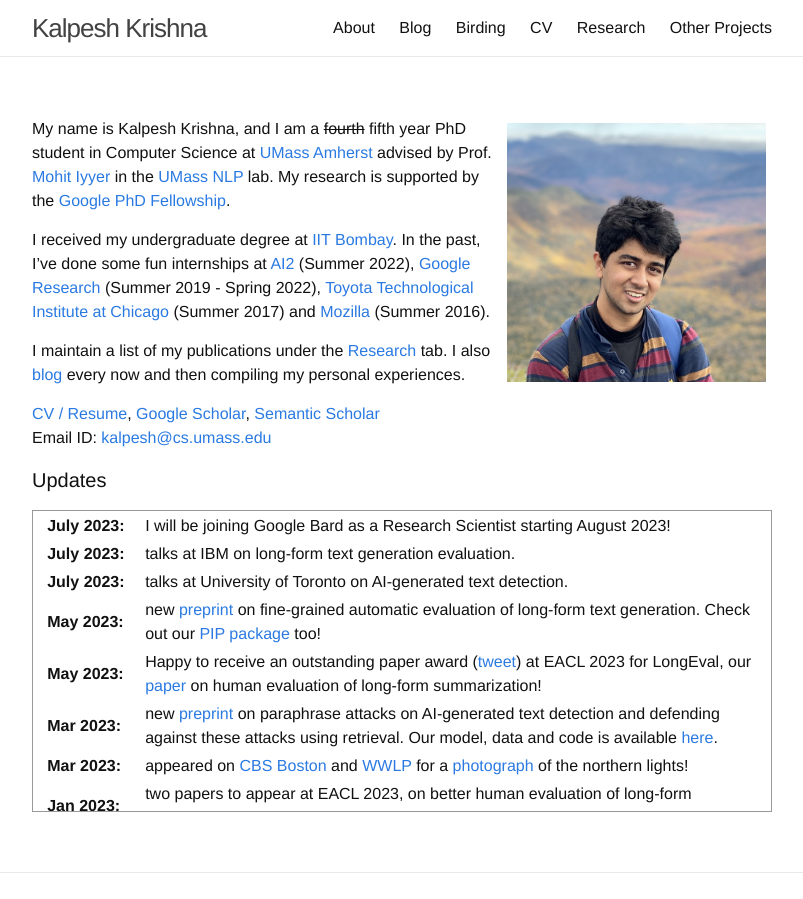
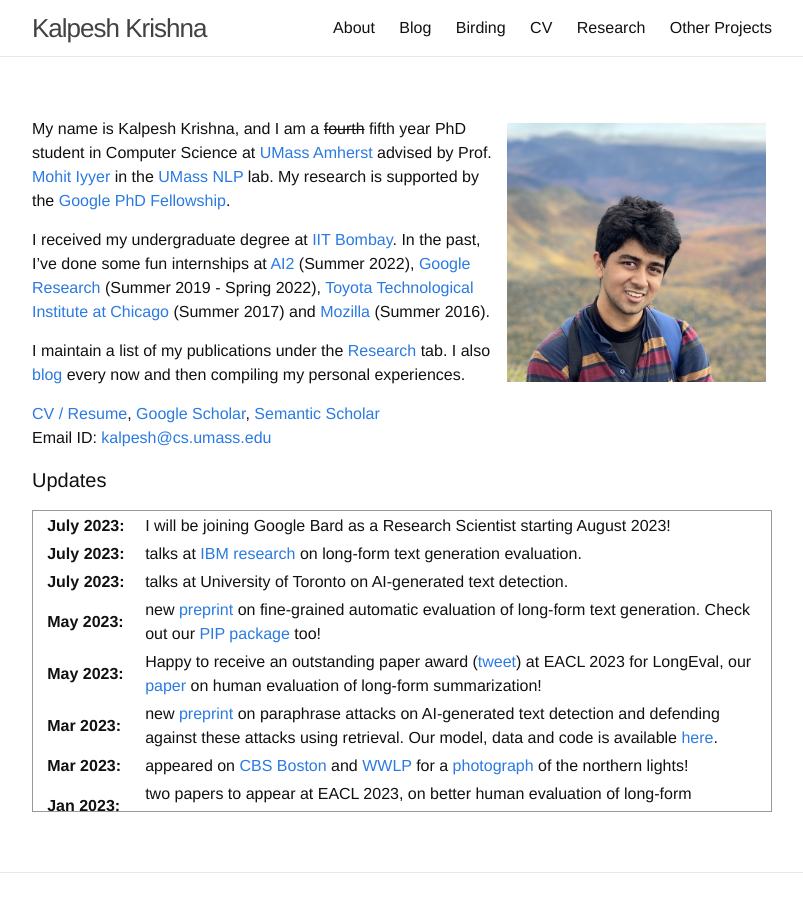
Before and after one commit to martiansideofthemoon/martiansideofthemoon.github.io, a Jekyll site: the page built from index.md, in a window 1280 px wide, cut to the strip 0-899 px from the top of the page. Shown: the whole strip, without its empty margins (238-1041 px from the left). Built offline with Jekyll 4.4.1, drawn with Linux system fonts in a browser that asks for light colours; comment, search, counter and statistics services are not loaded.

Commit message:
Update index.md

```diff
--- a/index.md
+++ b/index.md
@@ -21,7 +21,7 @@ Email ID: [kalpesh@cs.umass.edu](mailto:kalpesh@cs.umass.edu)
 <col width="100px">
 <col width="650px">
   <tr><td><b>July 2023:</b></td><td>I will be joining Google Bard as a Research Scientist starting August 2023!</td></tr>
-  <tr><td><b>July 2023:</b></td><td>talks at IBM on long-form text generation evaluation.</td></tr>
+  <tr><td><b>July 2023:</b></td><td>talks at <a href="https://www.research.ibm.com/">IBM research</a> on long-form text generation evaluation.</td></tr>
   <tr><td><b>July 2023:</b></td><td>talks at University of Toronto on AI-generated text detection.</td></tr>
   <tr><td><b>May 2023:</b></td><td>new <a href="https://arxiv.org/abs/2305.14251">preprint</a> on fine-grained automatic evaluation of long-form text generation. Check out our <a href="https://pypi.org/project/factscore">PIP package</a> too!</td></tr>
 <tr><td><b>May 2023:</b></td><td>Happy to receive an outstanding paper award (<a href="https://twitter.com/kalpeshk2011/status/1654133082247815169">tweet</a>) at EACL 2023 for LongEval, our <a href="https://arxiv.org/abs/2301.13298">paper</a> on human evaluation of long-form summarization!</td></tr>
```
